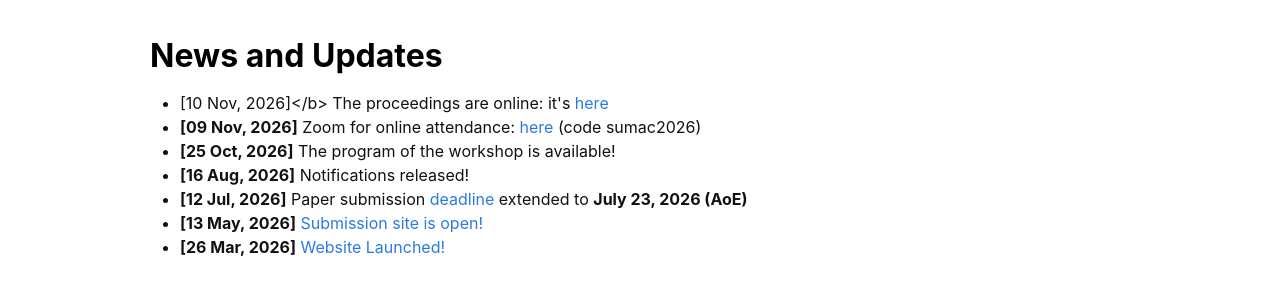
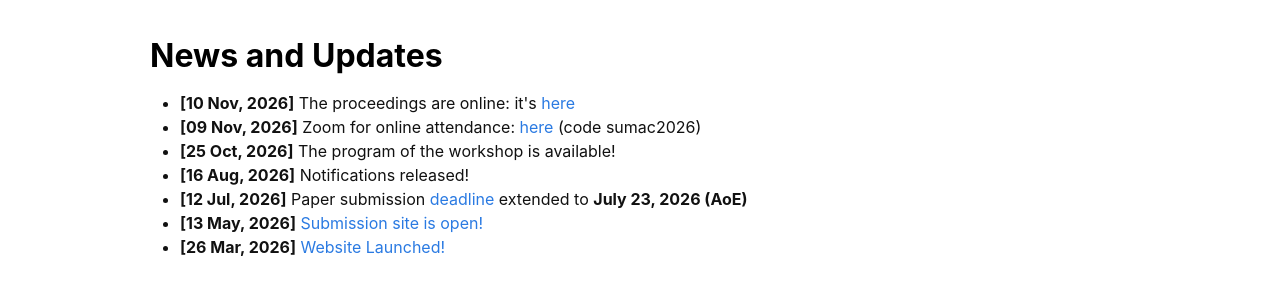
Before and after one commit to sumac-workshops/2026, a Jekyll site: the page built from index.md, in a window 1280 px wide and 900 px high. Shown: the part 455-741 px from the top of the window. Built offline with Jekyll 4.4.1, drawn with Linux system fonts in a browser that asks for light colours; nearby versions of some CDN libraries.

```diff
--- a/index.md
+++ b/index.md
@@ -24,7 +24,7 @@ layout: home
 <!-- <hr  style="color: rgb(92, 242, 117);"> -->
 <p>
 <ul>
-	<li> <b></b>[10 Nov, 2026]</b> The proceedings are online: it's <a href="https://dl.acm.org/doi/10.1145/3767308.3842138">here</a></li>
+	<li> <b>[10 Nov, 2026]</b> The proceedings are online: it's <a href="https://dl.acm.org/doi/10.1145/3767308.3842138">here</a></li>
 	<li> <b>[09 Nov, 2026]</b> Zoom for online attendance: <a href="https://univ-eiffel.zoom.us/j/84351269842">here</a> (code sumac2026) </li>
 	<li> <b>[25 Oct, 2026]</b> The program of the workshop is available! </li>
 	<li> <b>[16 Aug, 2026]</b> Notifications released!</li>
```
